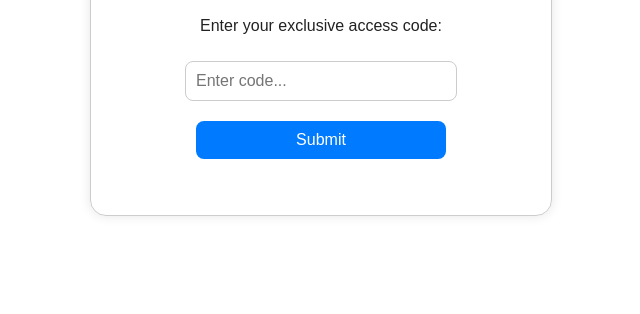
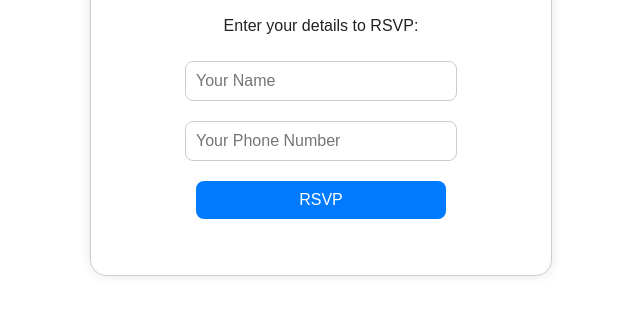
Before and after one commit to yahavshauman/Israel-USummer-party, a plain HTML site: page index.html in a window 1280 px wide. Shown: the part 140-454 px from the top of the page, without its empty margins (319-959 px from the left). Drawn offline with Linux system fonts and the light colour scheme.

Commit message:
Update index.html

```diff
--- a/index.html
+++ b/index.html
@@ -47,17 +47,9 @@
 </head>
 <body>
 
-  <div class="card" id="codeSection">
+  <div class="card" id="rsvpSection">
     <h2 class="blue">Israel/USummer Party</h2>
-    <p>Enter your exclusive access code:</p>
-    <input type="text" id="accessCode" placeholder="Enter code..." />
-    <br>
-    <button onclick="verifyCode()">Submit</button>
-    <p id="codeError" style="color: red;"></p>
-  </div>
-
-  <div class="card hidden" id="rsvpSection">
-    <h2 class="blue">RSVP</h2>
+    <p>Enter your details to RSVP:</p>
     <input type="text" id="name" placeholder="Your Name" /><br>
     <input type="tel" id="phone" placeholder="Your Phone Number" /><br>
     <button onclick="submitRSVP()">RSVP</button>
@@ -71,41 +63,14 @@
     <p><strong>🎉 Join the WhatsApp group:</strong><br>
       <a class="blue" href="https://chat.whatsapp.com/Ge9tZ5W0jiA5nOW6tdeWRI" target="_blank">Click here to join</a>
     </p>
-    <div id="shareCodeDiv" class="hidden">
+    <div id="shareCodeDiv">
       <p><strong>Send this code to your invitee:</strong><br>
       <span class="blue" id="nextCodeDisplay"></span></p>
     </div>
-    <p id="noCodeError" style="color: red; font-weight: bold;" class="hidden">Sorry, there are no more codes available to pass on.</p>
   </div>
 
   <script>
-    const scriptURL = "https://script.google.com/macros/s/AKfycbxO-ffXc6d4C7VvWIuPAQwX-E8vqvnnzKlgPR3xargd2s4UITwjvOYtOTrCL6lejR2L/exec";
-    let isSpecialCode = false;
-    let reservedNextCode = null;
-
-    function verifyCode() {
-      const code = document.getElementById("accessCode").value.trim();
-      if (!code) return;
-
-      fetch(scriptURL, {
-        method: 'POST',
-        body: JSON.stringify({ action: "verify", code })
-      })
-      .then(res => res.json())
-      .then(data => {
-        if (data.status === "valid") {
-          isSpecialCode = data.isSpecial || false;
-          reservedNextCode = data.nextCode || null;
-          document.getElementById("codeSection").classList.add("hidden");
-          document.getElementById("rsvpSection").classList.remove("hidden");
-        } else {
-          document.getElementById("codeError").innerText = data.message || "Invalid code.";
-        }
-      })
-      .catch(() => {
-        document.getElementById("codeError").innerText = "Error processing request.";
-      });
-    }
+    const scriptURL = "https://script.google.com/macros/s/YOUR_DEPLOYED_SCRIPT_ID/exec";
 
     function submitRSVP() {
       const name = document.getElementById("name").value.trim();
@@ -117,20 +82,16 @@
 
       fetch(scriptURL, {
         method: 'POST',
-        body: JSON.stringify({ action: "rsvp", name, phone, isSpecial: isSpecialCode })
+        body: JSON.stringify({ action: "rsvp", name, phone })
       })
       .then(res => res.json())
       .then(data => {
-        document.getElementById("rsvpSection").classList.add("hidden");
-        document.getElementById("finalSection").classList.remove("hidden");
-
-        if (reservedNextCode || data.nextCode) {
-          const nextCode = reservedNextCode || data.nextCode;
-          document.getElementById("nextCodeDisplay").innerText = nextCode;
-          document.getElementById("shareCodeDiv").classList.remove("hidden");
-          document.getElementById("noCodeError").classList.add("hidden");  // Hide the error if there's a valid next code
+        if (data.status === "ok") {
+          document.getElementById("rsvpSection").classList.add("hidden");
+          document.getElementById("finalSection").classList.remove("hidden");
+          document.getElementById("nextCodeDisplay").innerText = data.code || "Error generating code.";
         } else {
-          document.getElementById("noCodeError").classList.remove("hidden");  // Show error if no code available
+          document.getElementById("rsvpError").innerText = data.message || "Submission failed.";
         }
       })
       .catch(() => {
```
